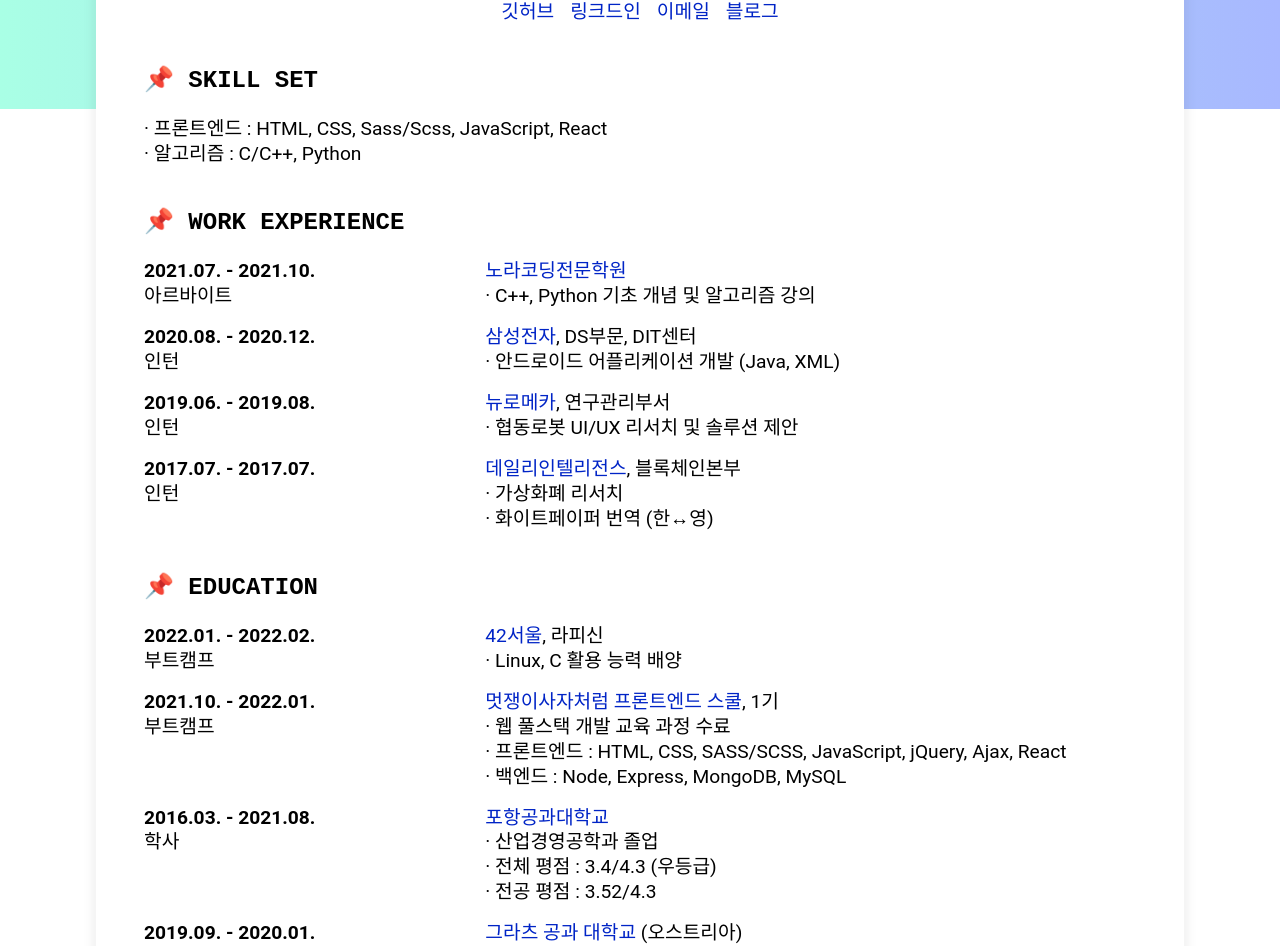
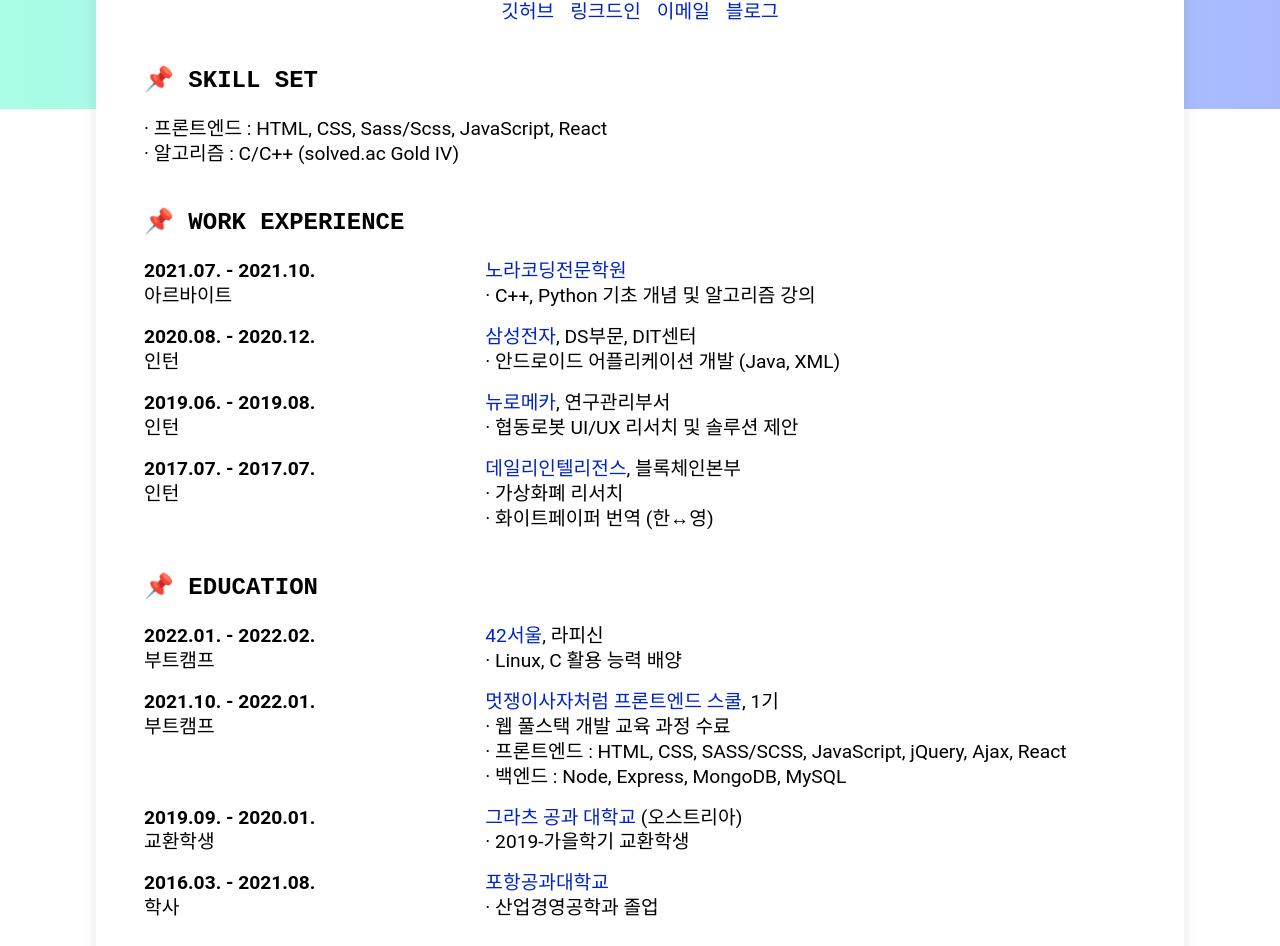
Before and after one commit to choar816/intro-choar, a React app: page / in a window 1280 px wide. Shown: the part 691-1637 px from the top of the page. Built offline with nearby package versions, Linux system fonts and the light colour scheme.

Commit message:
Edit: contents

```diff
--- a/src/components/Resume.jsx
+++ b/src/components/Resume.jsx
@@ -7,14 +7,14 @@
   Now I'm trying to progress as an agile and systematic web front-end developer.
 
   I think the importance of a strong basis cannot be stressed enough.
-  - I study based on official documentations.
+  - I study based on official docs.
   - I am aware of how JavaScript works.
   - I am familiar with JavaScript ES6+.
 
   I love contributing to communities.
   - I upload posts on blog about dev knowledge. (e.g. JavaScript concepts, error handlings)
-  - I translate official documentations. (e.g. MDN Web Docs, React Docs, Next.js documentation)
-  - I like participating in networking events to read tech trends and share a diverse view on technology. `,
+  - I translate official docs. (e.g. MDN Web Docs, React Docs, Next.js documentation)
+  - I like participating in networking events to read tech trends and share a diverse view on technology.`,
   KO: `모바일 앱 개발에 흥미를 느껴 개발을 시작했으며,
   현재 민첩하고 체계적인 웹 프론트엔드 개발자로 나아가려 하는 조아라입니다.
 
@@ -26,8 +26,7 @@
   커뮤니티에 기여하는 것을 좋아합니다.
   - 블로그에 문제 해결 과정 및 개발 지식을 공유합니다.
   - MDN Web Docs, React Docs, Next.js documentation 등의 공식 문서 번역에 기여합니다.
-  - 컨퍼런스 등 네트워킹 행사에 참여하여 기술 트렌드를 파악하고, 기술에 대해 다양한 시각을 나눕니다.
-  `,
+  - 컨퍼런스 등 네트워킹 행사에 참여하여 기술 트렌드를 파악하고, 기술에 대해 다양한 시각을 나눕니다.`,
 };
 
 const contactList = {
@@ -48,11 +47,11 @@
 const skillList = {
   EN: {
     'Front-end': 'HTML, CSS, Sass/Scss, JavaScript, React',
-    Algorithm: 'C/C++, Python',
+    Algorithm: 'C/C++ (solved.ac Gold IV)',
   },
   KO: {
     프론트엔드: 'HTML, CSS, Sass/Scss, JavaScript, React',
-    알고리즘: 'C/C++, Python',
+    알고리즘: 'C/C++ (solved.ac Gold IV)',
   },
 };
 
@@ -185,32 +184,6 @@
   },
   {
     lang: 'EN',
-    duration: '2016.03. - 2021.08.',
-    type: 'Bachelor',
-    school: 'Pohang University of Science and Technology (POSTECH)',
-    link: 'https://postech.ac.kr/eng/',
-    detail: '',
-    description: [
-      "Bachelor's degree in Industrial and Management Engineering",
-      'Overall GPA : 3.4/4.3 (Cum Laude)',
-      'Major GPA : 3.52/4.3',
-    ],
-  },
-  {
-    lang: 'KO',
-    duration: '2016.03. - 2021.08.',
-    type: '학사',
-    school: '포항공과대학교',
-    link: 'https://postech.ac.kr/eng/',
-    detail: '',
-    description: [
-      '산업경영공학과 졸업',
-      '전체 평점 : 3.4/4.3 (우등급)',
-      '전공 평점 : 3.52/4.3',
-    ],
-  },
-  {
-    lang: 'EN',
     duration: '2019.09. - 2020.01.',
     type: 'Exchange student',
     school: 'Graz University of Technology',
@@ -227,6 +200,24 @@
     detail: ' (오스트리아)',
     description: ['2019-가을학기 교환학생'],
   },
+  {
+    lang: 'EN',
+    duration: '2016.03. - 2021.08.',
+    type: 'Bachelor',
+    school: 'Pohang University of Science and Technology (POSTECH)',
+    link: 'https://postech.ac.kr/eng/',
+    detail: '',
+    description: ["Bachelor's degree in Industrial and Management Engineering"],
+  },
+  {
+    lang: 'KO',
+    duration: '2016.03. - 2021.08.',
+    type: '학사',
+    school: '포항공과대학교',
+    link: 'https://postech.ac.kr/eng/',
+    detail: '',
+    description: ['산업경영공학과 졸업'],
+  },
 ];
 
 const awardList = [
@@ -240,11 +231,11 @@
     link: [
       {
         type: 'Poster',
-        to: 'https://s3.us-west-2.amazonaws.com/secure.notion-static.com/09d01d4e-9cd6-473a-99b6-aab834c7895f/PosterContest_%E1%84%8E%E1%85%AC%E1%84%8C%E1%85%A9%E1%86%BC_%E1%84%87%E1%85%A9%E1%86%A8%E1%84%89%E1%85%A1%E1%84%87%E1%85%A9%E1%86%AB.pdf?X-Amz-Algorithm=AWS4-HMAC-SHA256&X-Amz-Content-Sha256=UNSIGNED-PAYLOAD&X-Amz-Credential=AKIAT73L2G45EIPT3X45%2F20220315%2Fus-west-2%2Fs3%2Faws4_request&X-Amz-Date=20220315T010731Z&X-Amz-Expires=86400&X-Amz-Signature=10c9029045561f9eaea6d106654102cdde2e6977ccaef98469915ed435c19192&X-Amz-SignedHeaders=host&response-content-disposition=filename%20%3D%22Poster.pdf%22&x-id=GetObject',
+        to: 'https://drive.google.com/file/d/1KCzH7gUaj4nD6VVPdF0Dbqe00yZ9fq2Z/view?usp=sharing',
       },
       {
         type: 'Certificate',
-        to: 'https://s3.us-west-2.amazonaws.com/secure.notion-static.com/a785058b-5bb0-4033-8b8d-557efac39cb6/APRU_cert_2020_student_poster_CHO.pdf?X-Amz-Algorithm=AWS4-HMAC-SHA256&X-Amz-Content-Sha256=UNSIGNED-PAYLOAD&X-Amz-Credential=AKIAT73L2G45EIPT3X45%2F20220315%2Fus-west-2%2Fs3%2Faws4_request&X-Amz-Date=20220315T010715Z&X-Amz-Expires=86400&X-Amz-Signature=c4d9b1cb8ebe9a11dfd48d4033e48489851fd652c8fe66924c7f6e5531c6bcd4&X-Amz-SignedHeaders=host&response-content-disposition=filename%20%3D%22Certificate.pdf%22&x-id=GetObject',
+        to: 'https://drive.google.com/file/d/1CuppctZHXdsTwZJPz462Tnb-uNt-RgEq/view?usp=sharing',
       },
       {
         type: 'Article',
@@ -263,11 +254,11 @@
     link: [
       {
         type: '포스터',
-        to: 'https://s3.us-west-2.amazonaws.com/secure.notion-static.com/09d01d4e-9cd6-473a-99b6-aab834c7895f/PosterContest_%E1%84%8E%E1%85%AC%E1%84%8C%E1%85%A9%E1%86%BC_%E1%84%87%E1%85%A9%E1%86%A8%E1%84%89%E1%85%A1%E1%84%87%E1%85%A9%E1%86%AB.pdf?X-Amz-Algorithm=AWS4-HMAC-SHA256&X-Amz-Content-Sha256=UNSIGNED-PAYLOAD&X-Amz-Credential=AKIAT73L2G45EIPT3X45%2F20220315%2Fus-west-2%2Fs3%2Faws4_request&X-Amz-Date=20220315T010731Z&X-Amz-Expires=86400&X-Amz-Signature=10c9029045561f9eaea6d106654102cdde2e6977ccaef98469915ed435c19192&X-Amz-SignedHeaders=host&response-content-disposition=filename%20%3D%22Poster.pdf%22&x-id=GetObject',
+        to: 'https://drive.google.com/file/d/1KCzH7gUaj4nD6VVPdF0Dbqe00yZ9fq2Z/view?usp=sharing',
       },
       {
         type: '상장',
-        to: 'https://s3.us-west-2.amazonaws.com/secure.notion-static.com/a785058b-5bb0-4033-8b8d-557efac39cb6/APRU_cert_2020_student_poster_CHO.pdf?X-Amz-Algorithm=AWS4-HMAC-SHA256&X-Amz-Content-Sha256=UNSIGNED-PAYLOAD&X-Amz-Credential=AKIAT73L2G45EIPT3X45%2F20220315%2Fus-west-2%2Fs3%2Faws4_request&X-Amz-Date=20220315T010715Z&X-Amz-Expires=86400&X-Amz-Signature=c4d9b1cb8ebe9a11dfd48d4033e48489851fd652c8fe66924c7f6e5531c6bcd4&X-Amz-SignedHeaders=host&response-content-disposition=filename%20%3D%22Certificate.pdf%22&x-id=GetObject',
+        to: 'https://drive.google.com/file/d/1CuppctZHXdsTwZJPz462Tnb-uNt-RgEq/view?usp=sharing',
       },
       {
         type: '기사',
```
